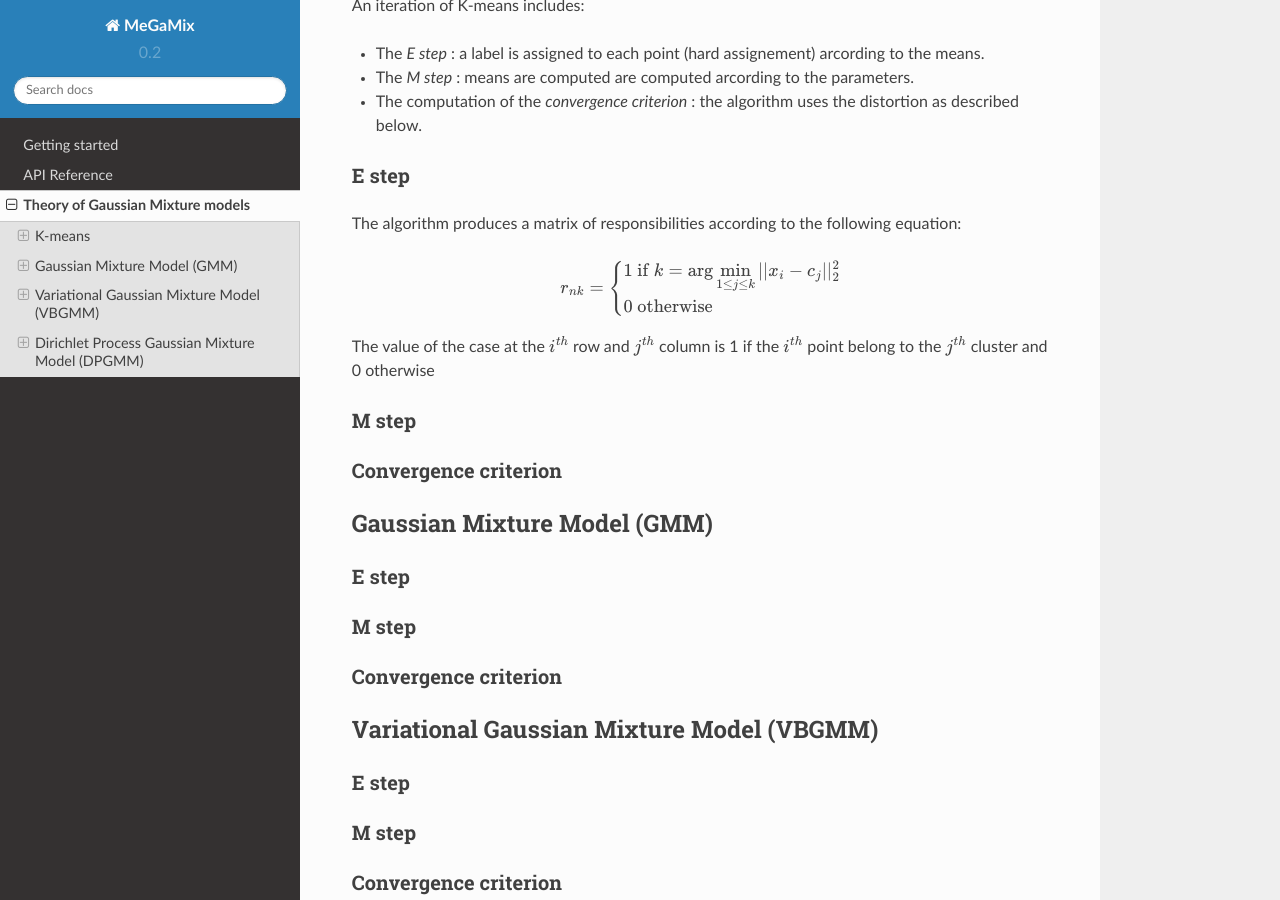
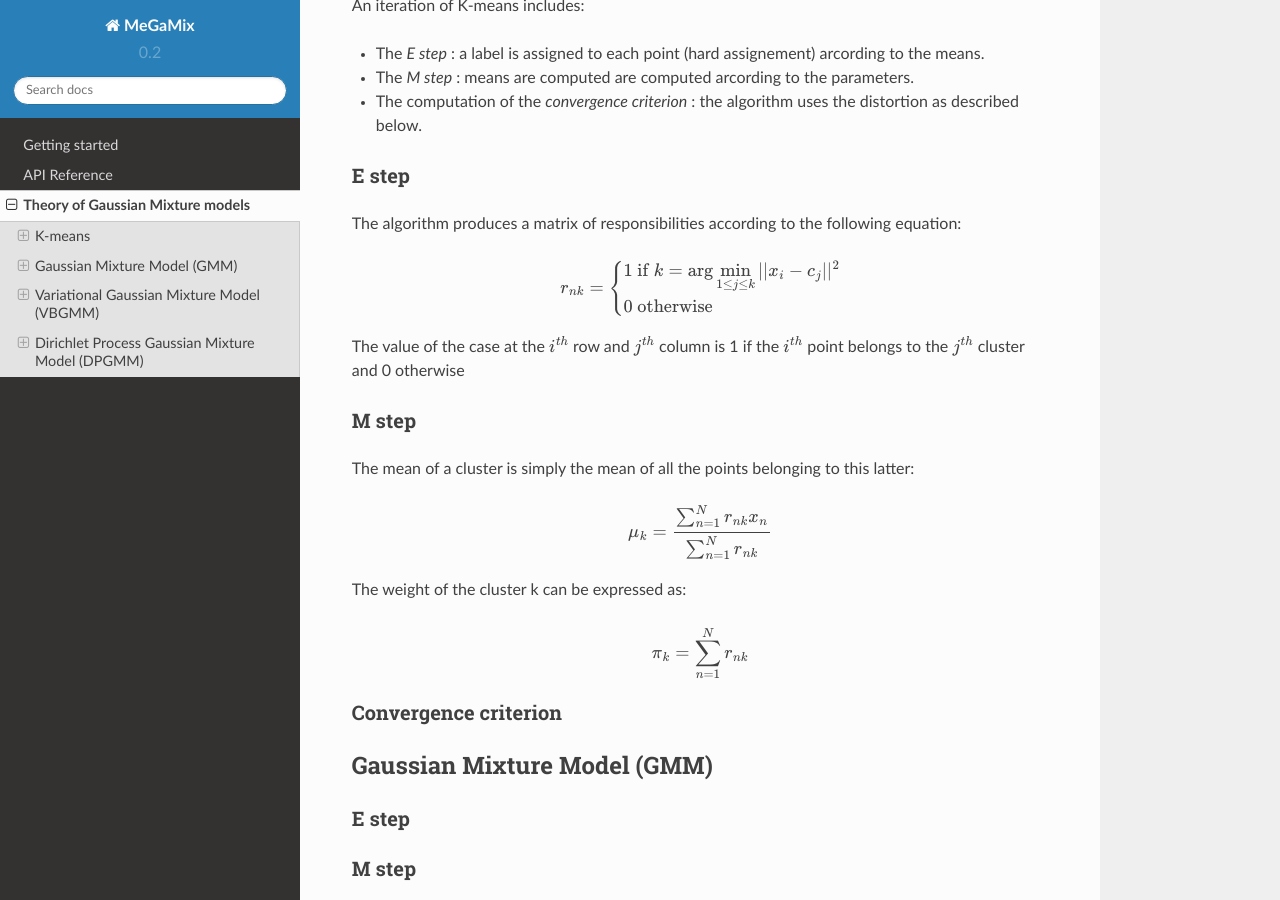
Before and after one commit to 14thibea/megamix, a Sphinx documentation site: the page built from doc/technical_doc.rst, in a window 1280 px wide and 900 px high, scrolled down 462 px. Built offline with Sphinx 7.4.7 and the Read the Docs theme 2.0.0, drawn with Linux system fonts in a browser that asks for light colours; formulas are drawn with MathJax 3.

Commit message:
completing M_step k-means

```diff
--- a/doc/technical_doc.rst
+++ b/doc/technical_doc.rst
@@ -29,15 +29,27 @@ The algorithm produces a matrix of responsibilities according to the following e
 
   r_{nk} = \left\{
     \begin{split}
-    & 1 \text{ if } k = \arg\min_{1 \leq j \leq k}||x_i-c_j||_2^2 \\
+    & 1 \text{ if } k = \arg\min_{1 \leq j \leq k}||x_i-c_j||^2 \\
     & 0 \text{ otherwise}
     \end{split}
   \right.
 
-The value of the case at the :math:`i^{th}` row and :math:`j^{th}` column is 1 if the :math:`i^{th}` point belong to the :math:`j^{th}` cluster and 0 otherwise
+The value of the case at the :math:`i^{th}` row and :math:`j^{th}` column is 1 if the :math:`i^{th}` point belongs to the :math:`j^{th}` cluster and 0 otherwise
 
 M step
 ******
+
+The mean of a cluster is simply the mean of all the points belonging to this latter:
+
+.. math::
+
+  \mu_{k} = \frac{\sum^N_{n=1}r_{nk}x_n}{\sum^N_{n=1}r_{nk}}
+
+The weight of the cluster k can be expressed as:
+
+.. math::
+
+  \pi_{k} = \sum^N_{n=1}r_{nk}
 
 Convergence criterion
 *********************
```
